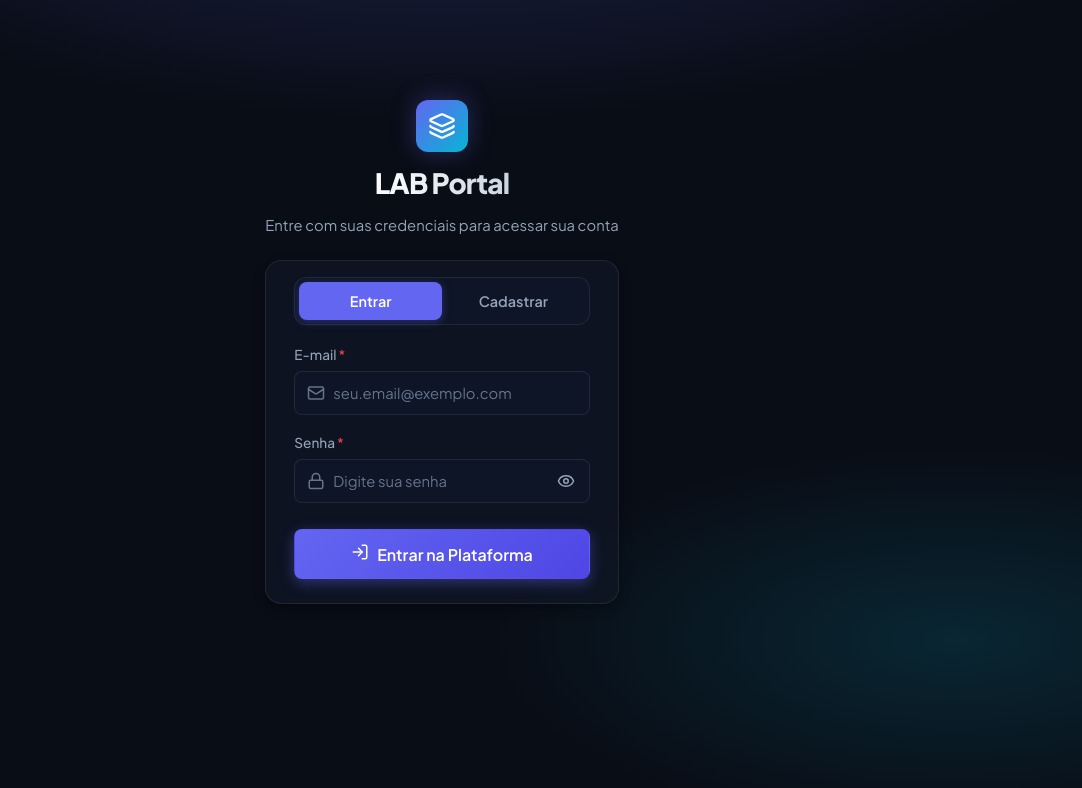
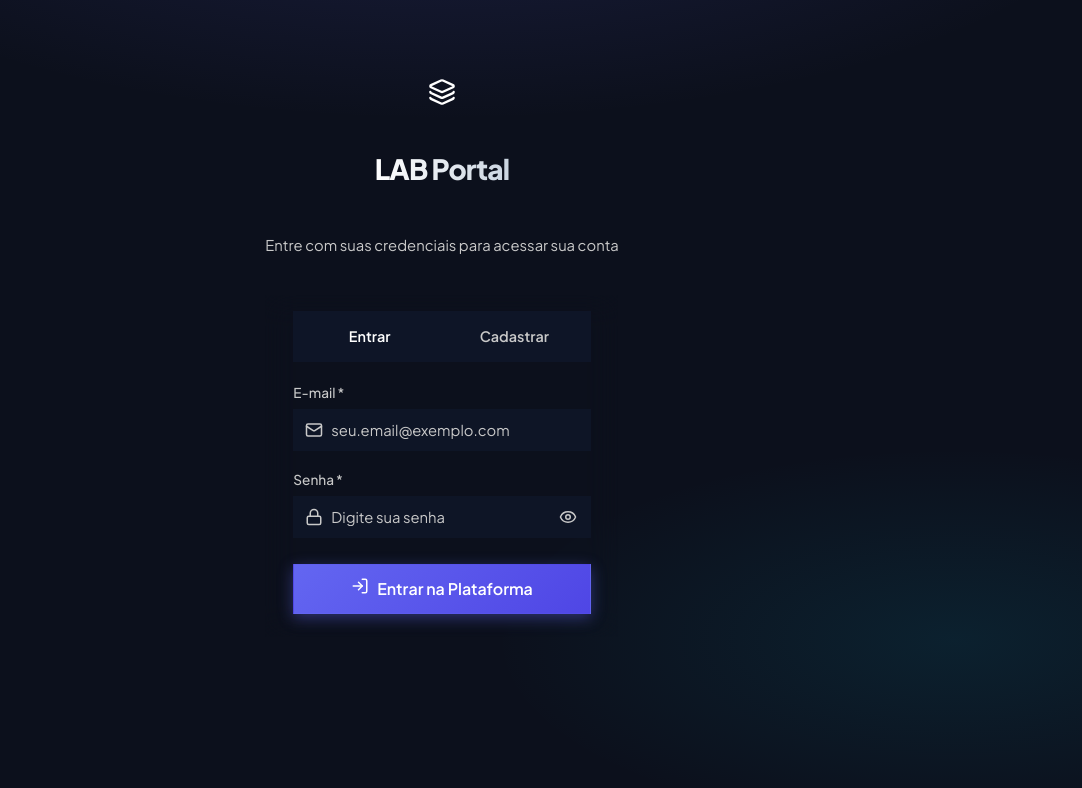
Before and after one commit to odutradev/lab-v2, a React (Vite) app in the folder frontend/: page / in a window 1280 px wide. Shown: the top 788 px of the page, without its empty margins (198-1280 px from the left). Built offline with nearby package versions, Linux system fonts and the light colour scheme; no server answers.

Commit message:
chore: setup mantine ui and configure theme provider

```diff
--- a/frontend/package.json
+++ b/frontend/package.json
@@ -10,6 +10,8 @@
     "preview": "vite preview"
   },
   "dependencies": {
+    "@mantine/core": "^9.7.0",
+    "@mantine/hooks": "^9.7.0",
     "lucide-react": "^1.52.0",
     "react": "^19.2.8",
     "react-dom": "^19.2.8"
--- a/frontend/src/App.tsx
+++ b/frontend/src/App.tsx
@@ -1,3 +1,5 @@
+import { MantineProvider, Center, Loader } from '@mantine/core'
+
 import PageContainer from '@components/layout/PageContainer'
 import ToastContainer from '@components/ui/Toast'
 import ToastProvider from '@context/toast'
@@ -6,36 +8,16 @@ import AuthProvider from '@context/auth'
 import AuthPage from '@pages/AuthPage'
 import HomePage from '@pages/HomePage'
 import useAuth from '@hooks/useAuth'
+import theme from '@styles/theme'
 
 const AppContent = () => {
   const { isAuthenticated, isLoading } = useAuth()
 
   if (isLoading) {
     return (
-      <div
-        style={{
-          minHeight: '100vh',
-          display: 'flex',
-          flexDirection: 'column',
-          alignItems: 'center',
-          justifyContent: 'center',
-          gap: '16px'
-        }}
-      >
-        <div
-          style={{
-            width: '36px',
-            height: '36px',
-            border: '3px solid rgba(99, 102, 241, 0.2)',
-            borderTopColor: '#6366f1',
-            borderRadius: '50%',
-            animation: 'spin 0.8s linear infinite'
-          }}
-        />
-        <style>
-          {`@keyframes spin { to { transform: rotate(360deg); } }`}
-        </style>
-      </div>
+      <Center h="100vh">
+        <Loader color="indigo" size="lg" />
+      </Center>
     )
   }
 
@@ -52,11 +34,13 @@ const AppContent = () => {
 
 export const App = () => {
   return (
-    <ToastProvider>
-      <AuthProvider>
-        <AppContent />
-      </AuthProvider>
-    </ToastProvider>
+    <MantineProvider defaultColorScheme="dark" theme={theme}>
+      <ToastProvider>
+        <AuthProvider>
+          <AppContent />
+        </AuthProvider>
+      </ToastProvider>
+    </MantineProvider>
   )
 }
 
--- a/frontend/src/index.css
+++ b/frontend/src/index.css
@@ -1,4 +1,14 @@
-@import './styles/design-system.css';
+@import '@mantine/core/styles.css';
+@import url('https://fonts.googleapis.com/css2?family=Plus+Jakarta+Sans:wght@300;400;500;600;700;800&family=JetBrains+Mono:wght@400;500&display=swap');
+
+body {
+  min-height: 100vh;
+  background-color: #0c101c;
+  background-image:
+    radial-gradient(ellipse 80% 50% at 50% -20%, rgba(99, 102, 241, 0.18), transparent 70%),
+    radial-gradient(ellipse 60% 40% at 90% 80%, rgba(6, 182, 212, 0.1), transparent 60%);
+  background-attachment: fixed;
+}
 
 #root {
   min-height: 100vh;
--- /dev/null
+++ b/frontend/src/styles/theme.ts
@@ -0,0 +1,11 @@
+import { createTheme } from '@mantine/core'
+
+export const theme = createTheme({
+  primaryColor: 'indigo',
+  defaultRadius: 'md',
+  fontFamily: 'Plus Jakarta Sans, -apple-system, BlinkMacSystemFont, Segoe UI, Roboto, sans-serif',
+  fontFamilyMonospace: 'JetBrains Mono, monospace',
+  cursorType: 'pointer'
+})
+
+export default theme
```
Also changed, not shown: 1 other file (tests, documents, lock files or other folders).
